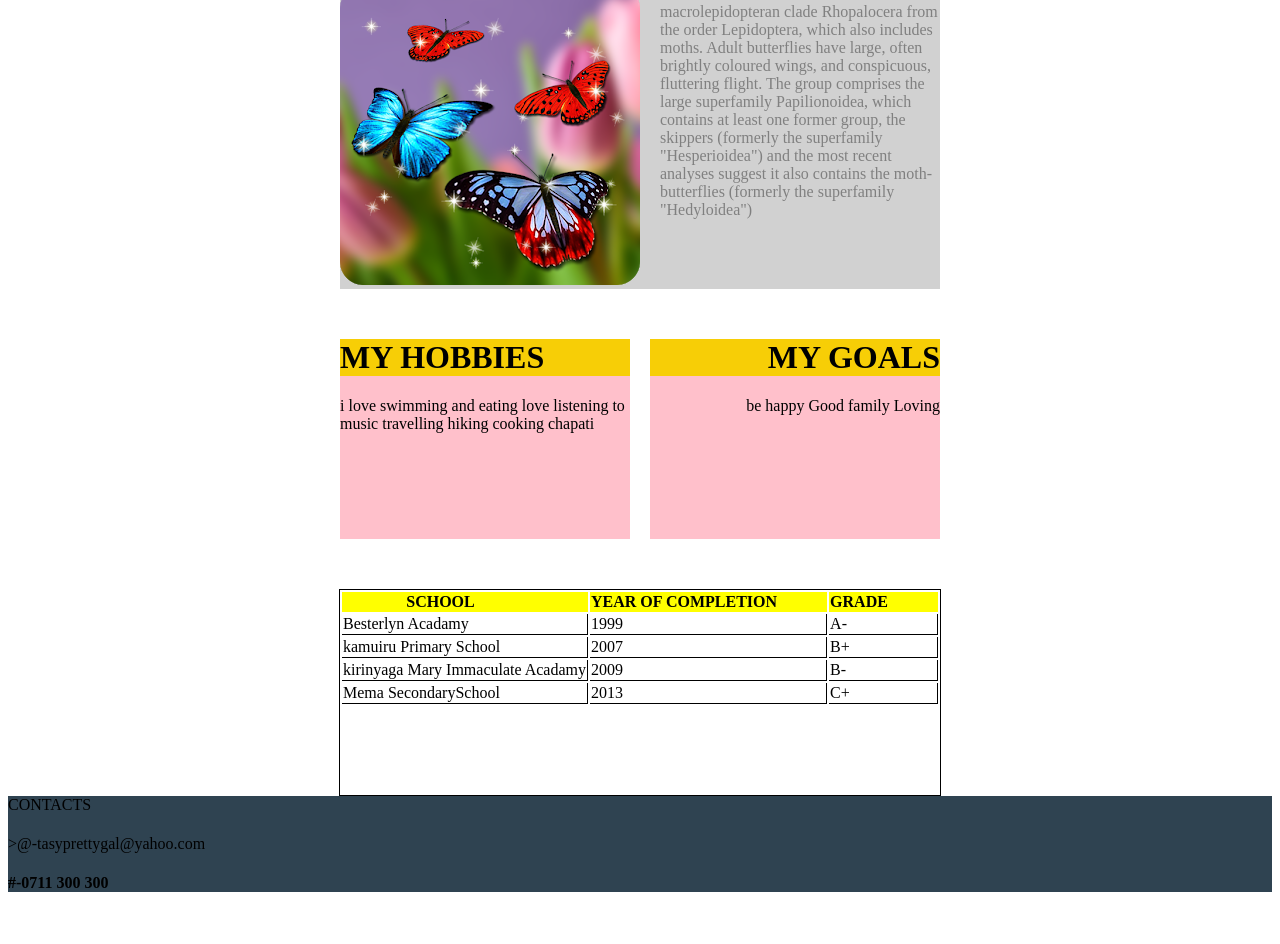
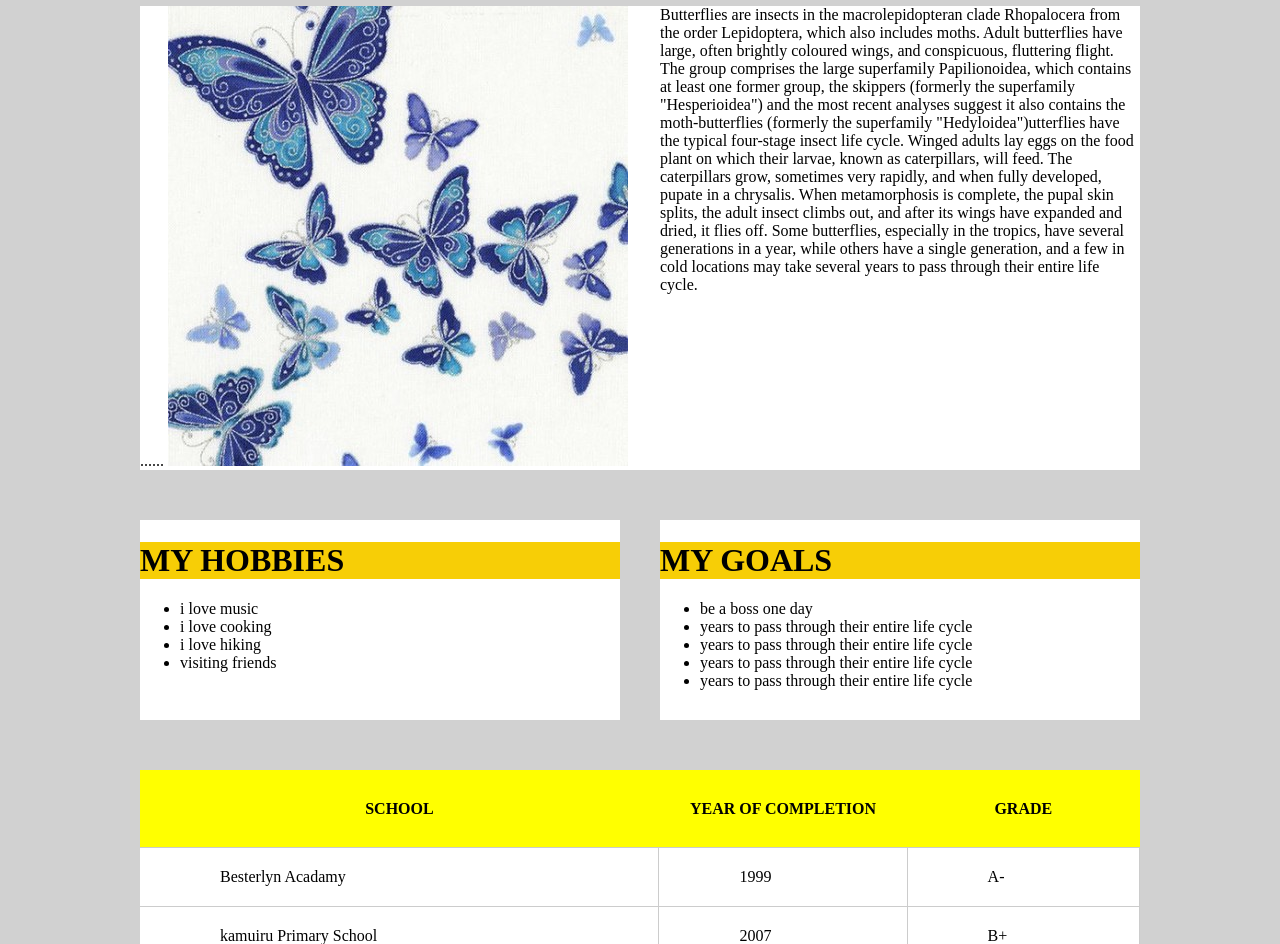
Before and after one commit to taspyn/HTML-CLASS, a plain HTML site: page Quiz 5 website assignment 3/index.html in a window 1280 px wide. Shown: the part 378-1322 px from the top of the page. Before the commit the page ends 1291 px from the top, so only its background shows below. Drawn offline with Linux system fonts and the light colour scheme.

Commit message:
quiz 5 website

```diff
--- a/Quiz 5 website assignment 3/css/main.css
+++ b/Quiz 5 website assignment 3/css/main.css
@@ -1,4 +1,6 @@
-
+body{
+	background-color: #d1d1d1;
+}
 .clr:before,
 .clr:after {
   content: "";
@@ -26,86 +28,84 @@ header{
 }
 .tas{
 	background-color: #d1d1d1;
-	width: 600px;
+	width: 1000px;
 	min-height: 200px;
 	margin: 0 auto;
 
 }
-/*.maindiv{
-	position: static;
-	width: 80%;
-	background-color: pink;
-	right: 10%;
-
-}*/
+.maindiv{
+	background-color: white;
+	width: 1000px;
+	margin: 0 auto;
+	min-height: 200px;
+}
 .tasie{
-	color: grey;
-	width: 280px;
+	/*background-color: yellow;*/
+	/*color: blue;*/
+	width: 480px;
+	height: 460px;
 	float: right;
 
 
 }
 #milly{
-	width: 600px;
+	width: 1000px;
 	margin: 50px auto;
 
 }
 
 	.hobbies{
-	width: 290px;
-	background-color: pink;
+	width: 480px;
+	background-color: white;
 	float: left;
 	min-height: 200px
 }
 h1{
 	background-color: #f7ce06;
-	margin-top: 0;
+	margin-top: 0 auto;
 }
 h3{
 	letter-spacing:  2px;
 }
 	.goals{
-	width: 290px;
-	background-color: pink;
+	width: 480px;
+	background-color: white;
 	min-height: 200px;
 	float: right;
 }
-.table{
-	width: 600px;
+.context{
+	width: 1000px;
+	background-color: red;
 	margin: 0 auto;
-	min-height: 200px;
-	padding-bottom: 5px;
-	border:1px solid black;
+}
+.context table{
+	width: 100%;
+	margin: 50px auto;
 	border-collapse: collapse;
+	background-color: #fff;
 
 
 }
-/*.table tr th {
-	border-bottom: 1px solid black;
-	border-collapse: collapse;
-}*/
-
-.table td{
-	border-bottom: 1px solid black;
-	border-right: 1px solid black;
+.context table tr{
+	border-bottom: 1px solid #ccc;
 	border-collapse: collapse;
 }
 
-.table table tr th{
+.context table tr td{
+	border-bottom: 1px solid #ccc;
+	border-right: 1px solid #ccc ;
+	border-collapse: collapse;
+	padding: 20px 80px;
+}
+
+.context table tr th{
 	background-color: yellow;
-	padding-right: 50px;
+	height: 75px;
 }
-/*.table table tr th{
-	padding-right: 50px;
-	border: 1px solid black;
-	border-collapse: collapse;
-}*/
-/*.table table tr td{
-	padding-right: 50px;
-	border: 1px solid black;
-	border-collapse: collapse;
+.context table tr:last-child{
+	border-bottom: none;
+}
 
-}*/
 footer {
 	position: relative;
 	background-color: #2f4351;
@@ -113,7 +113,7 @@ footer {
 	padding-right: 300px;
 
 }
-footer h4{
+h4{
 	padding-right: 300px;
 
 }
--- a/Quiz 5 website assignment 3/index.html
+++ b/Quiz 5 website assignment 3/index.html
@@ -15,13 +15,14 @@
 				<h3>WHAT I DO & MY</h3>
 			</div>
 
-			<div class="maindiv">
+
 			<div class="tas">
 				<h1>ABOUT ME</h1>
-				<img src="image/btt.png" alt="image">
-			<div class="tasie">Butterflies are insects in the macrolepidopteran clade Rhopalocera from the order Lepidoptera, which also includes moths. Adult butterflies have large, often brightly coloured wings, and conspicuous, fluttering flight. The group comprises the large superfamily Papilionoidea, which contains at least one former group, the skippers (formerly the superfamily "Hesperioidea") and the most recent analyses suggest it also contains the moth-butterflies (formerly the superfamily "Hedyloidea")
-			</div>
-			</div>
+					<div class="maindiv">......
+						<img src="image/white.jpg" alt="image">
+							<div class="tasie">Butterflies are insects in the macrolepidopteran clade Rhopalocera from the order Lepidoptera, which also includes moths. Adult butterflies have large, often brightly coloured wings, and conspicuous, fluttering flight. The group comprises the large superfamily Papilionoidea, which contains at least one former group, the skippers (formerly the superfamily "Hesperioidea") and the most recent analyses suggest it also contains the moth-butterflies (formerly the superfamily "Hedyloidea")utterflies have the typical four-stage insect life cycle. Winged adults lay eggs on the food plant on which their larvae, known as caterpillars, will feed. The caterpillars grow, sometimes very rapidly, and when fully developed, pupate in a chrysalis. When metamorphosis is complete, the pupal skin splits, the adult insect climbs out, and after its wings have expanded and dried, it flies off. Some butterflies, especially in the tropics, have several generations in a year, while others have a single generation, and a few in cold locations may take several years to pass through their entire life cycle.
+							</div>
+					</div>
 
 			</div>
 
@@ -29,27 +30,31 @@
 
 				<div class="hobbies">
 					<h1>MY HOBBIES</h1>
-				i love swimming and eating
-				love listening to music
-				travelling
-				hiking
-				cooking chapati
-
+						<ul>
+							<li>i love music</li>
+							<li>i love cooking</li>
+							<li>i love hiking</li>
+							<li>visiting friends</li>
+						</ul>
 				</div>
 
 
 
-					<div class="goals" align="right">
+					<div class="goals">
 						<h1>MY GOALS</h1>
-						be happy
-						Good family
-						Loving
+							<ul>
+								<li>be a boss one day</li>
+								<li>years to pass through their entire life cycle</li>
+								<li>years to pass through their entire life cycle</li>
+								<li>years to pass through their entire life cycle</li>
+								<li>years to pass through their entire life cycle</li>
+							</ul>
 
 					</div>
 			</div>
 
 
-			<div class="table">
+			<div class="context">
 				<table>
 					<tr>
 					<th>SCHOOL</th>
@@ -87,7 +92,7 @@
 
 
 				<footer>CONTACTS
-					<h4></h4>>@-tasyprettygal@yahoo.com</h4>
+					<h4>@-tasyprettygal@yahoo.com</h4>
 					<h4>#-0711 300 300</h4>
 				</footer>
 		</body>
```
Also changed, not shown: Quiz 5 website assignment 3/image/white.jpg (added).
